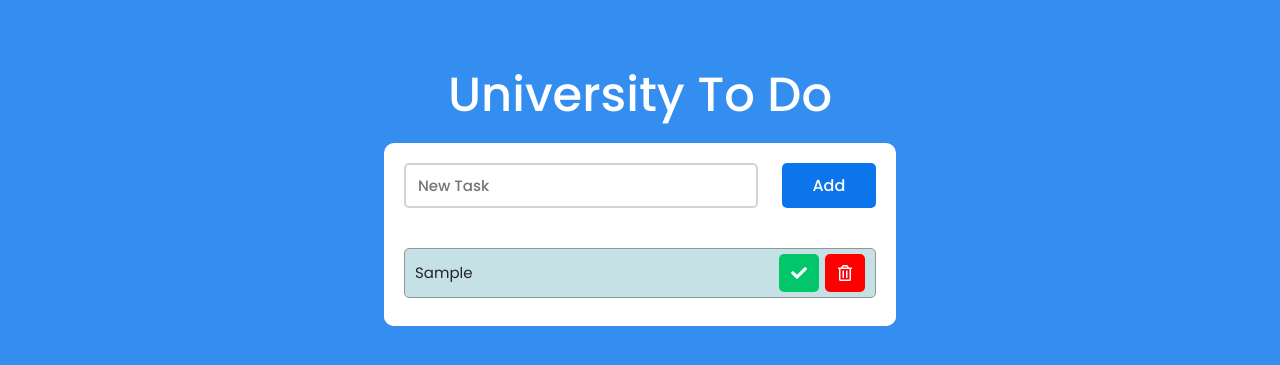
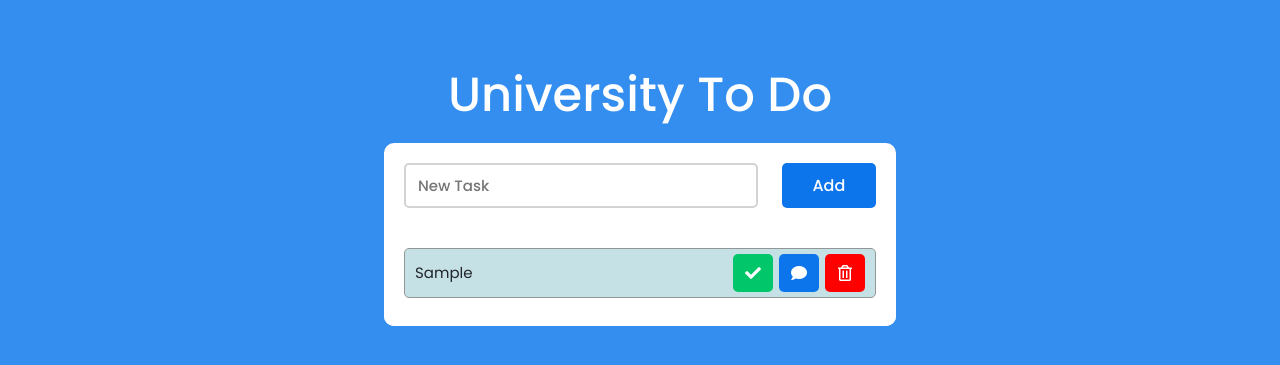
Before and after one commit to Bigsow89/To-do-list, a plain HTML site: page uni.html in a window 1280 px wide. Both pictures are taken after typing "Sample" into the empty fields and a click on the button "Add". Shown: the part 93-458 px from the top of the page. Drawn offline with nearby package versions, Linux system fonts and the light colour scheme; files whose address does not match are found by name.

Commit message:
uni to do update button

```diff
--- a/uni.css
+++ b/uni.css
@@ -61,7 +61,18 @@ h1 {
   outline: none;
   margin-left: 6px;
 }
-.edit {
+.prompt {
+  background-color: #0d75ec;
+  color: #ffffff;
+  height: 100%;
+  width: 40px;
+  border-radius: 5px;
+  border: none;
+  cursor: pointer;
+  outline: none;
+  margin-left: 6px;
+}
+.check {
   background-color: rgb(1, 198, 106);
   color: #ffffff;
   height: 100%;
--- a/uni.js
+++ b/uni.js
@@ -5,7 +5,7 @@ function addTo(e) {
   if (inputValue) {
     document.getElementById(
       "task"
-    ).innerHTML += `<div class ="tasks"> <span id="task-names">${inputValue}</span><button class="edit"><i class="fas fa-check"></i></button><button class="delete"><i class="far fa-trash-alt"></i></button></div>`;
+    ).innerHTML += `<div class ="tasks"> <span id="task-names">${inputValue}</span><button class="check"><i class="fas fa-check"></i></button><button class="prompt"><i class="fas fa-comment"></i></button><button class="delete"><i class="far fa-trash-alt"></i></button></div>`;
     inputField.value = ""
   } else {
     alert("Error");
@@ -16,9 +16,19 @@ function addTo(e) {
       this.parentNode.remove();
     };
   }
-  let edit_tasks = document.querySelectorAll('.edit');
-  for (let index = 0; index < edit_tasks.length; index++) {
-    edit_tasks[index].onclick = function () {
+  let edit_tasks  = document.querySelectorAll('.prompt')
+  for(let i = 0; i < edit_tasks.length; i++) {
+    edit_tasks[i].onclick = function () {
+      let taskToEdit = document.querySelectorAll('#task-names')[i];
+      let promptValue = prompt("Enter a new value for this task:");
+      if (promptValue) {
+        taskToEdit.textContent = promptValue;
+        }
+    }
+  }
+  let check_tasks = document.querySelectorAll('.check');
+  for (let index = 0; index < check_tasks.length; index++) {
+    check_tasks[index].onclick = function () {
       document.querySelectorAll('#task-names')[index].classList.toggle('line');
 
       }
```
